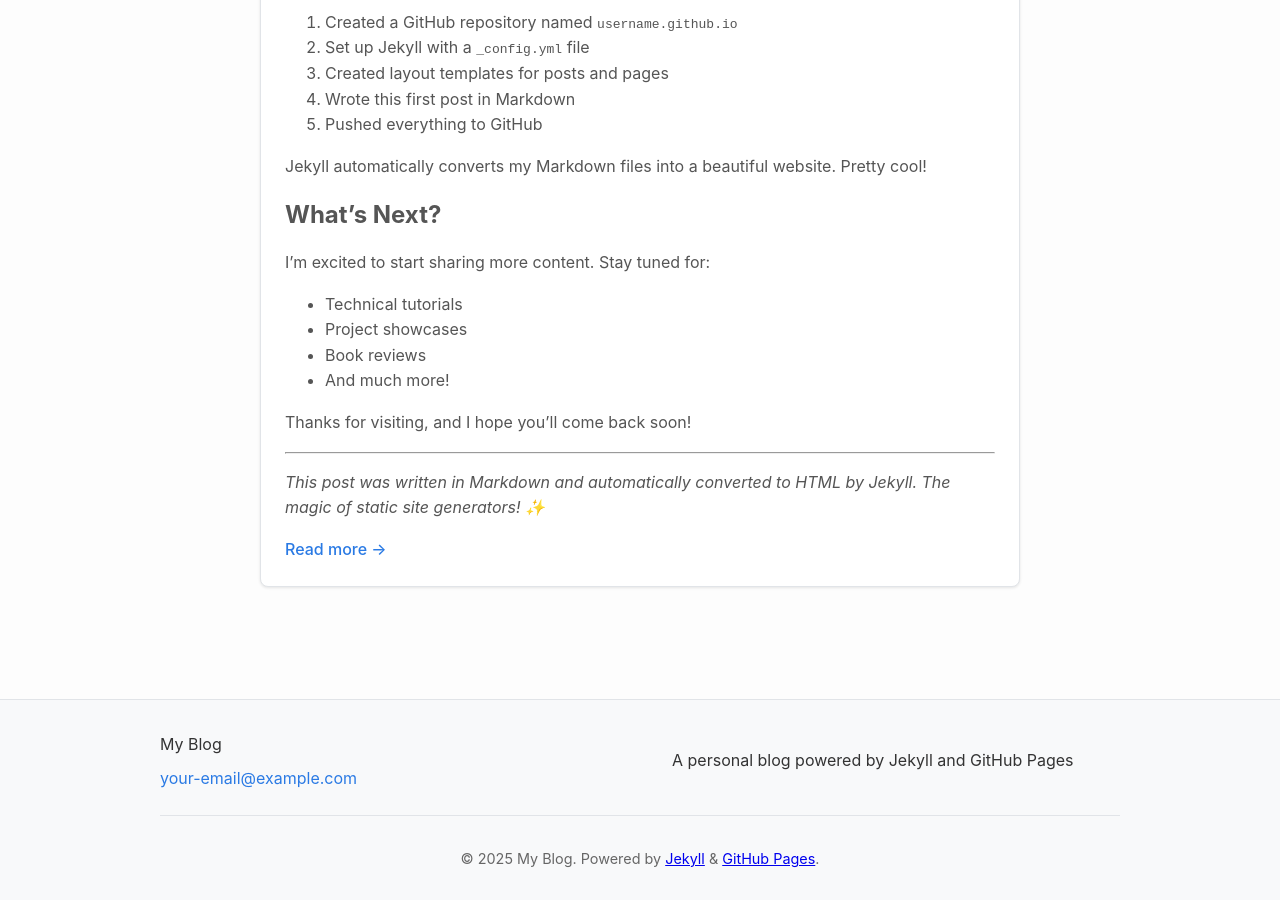
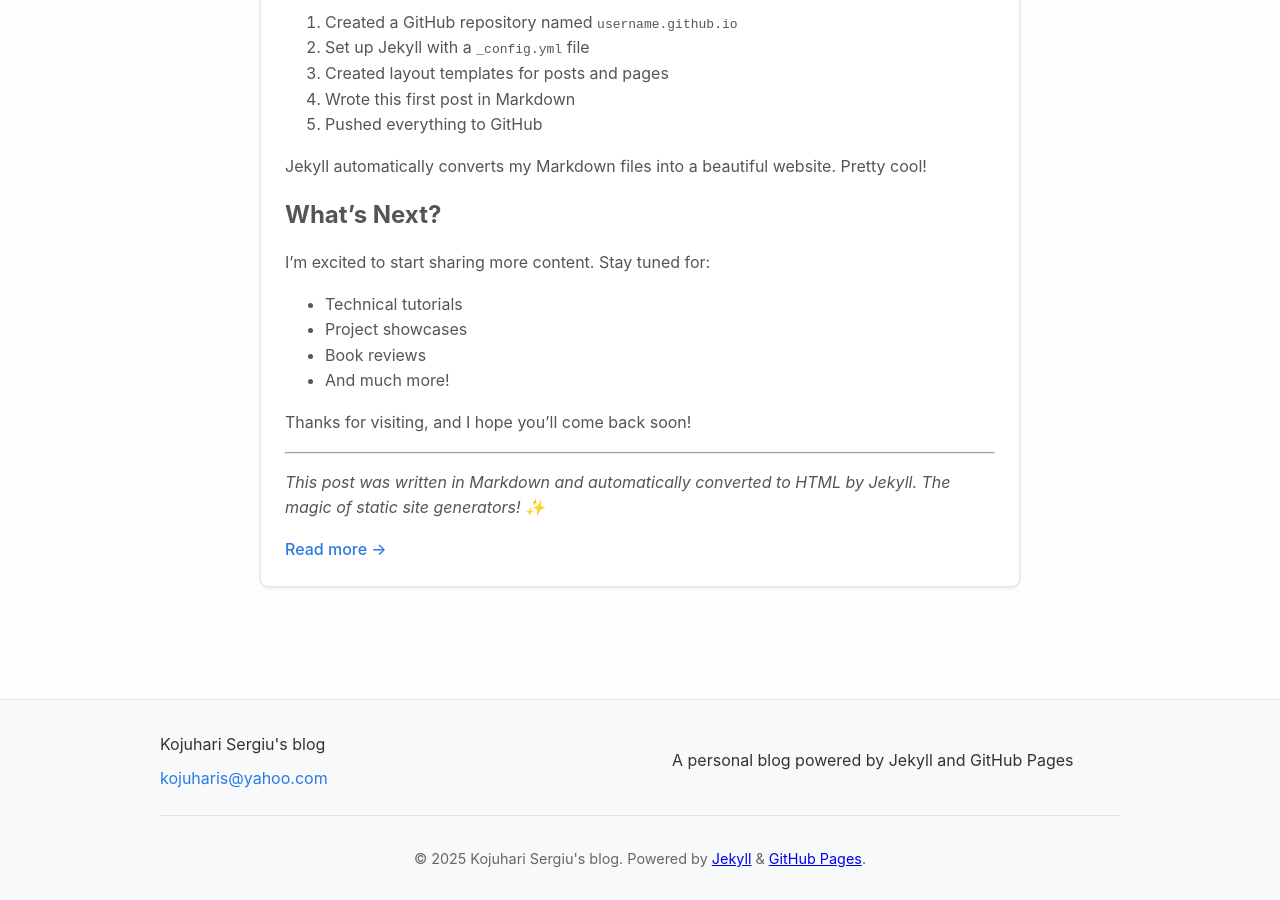
Before and after one commit to kojuharis/cojuharis.github.io, a Jekyll site: the page built from index.html, in a window 1280 px wide and 900 px high, scrolled down 722 px. Built offline with Jekyll 4.4.1, drawn with Linux system fonts in a browser that asks for light colours; the list of posts is cut into pages by our own code; some of the changed text lies outside the part shown.

Commit message:
Update blog configuration: title, email, and author name

```diff
--- a/_config.yml
+++ b/_config.yml
@@ -1,14 +1,14 @@
 # Site settings
-title: "My Blog"
-email: your-email@example.com
+title: "Kojuhari Sergiu's blog"
+email: kojuharis@yahoo.com
 description: "A personal blog powered by Jekyll and GitHub Pages"
 baseurl: "" # the subpath of your site, e.g. /blog
 url: "https://kojuharis.github.io" # the base hostname & protocol for your site
 
 # Author settings
 author:
-  name: "Your Name"
-  email: your-email@example.com
+  name: "Kojuhari Sergiu"
+  email: kojuharis@yahoo.com
 
 # Build settings
 markdown: kramdown
```
